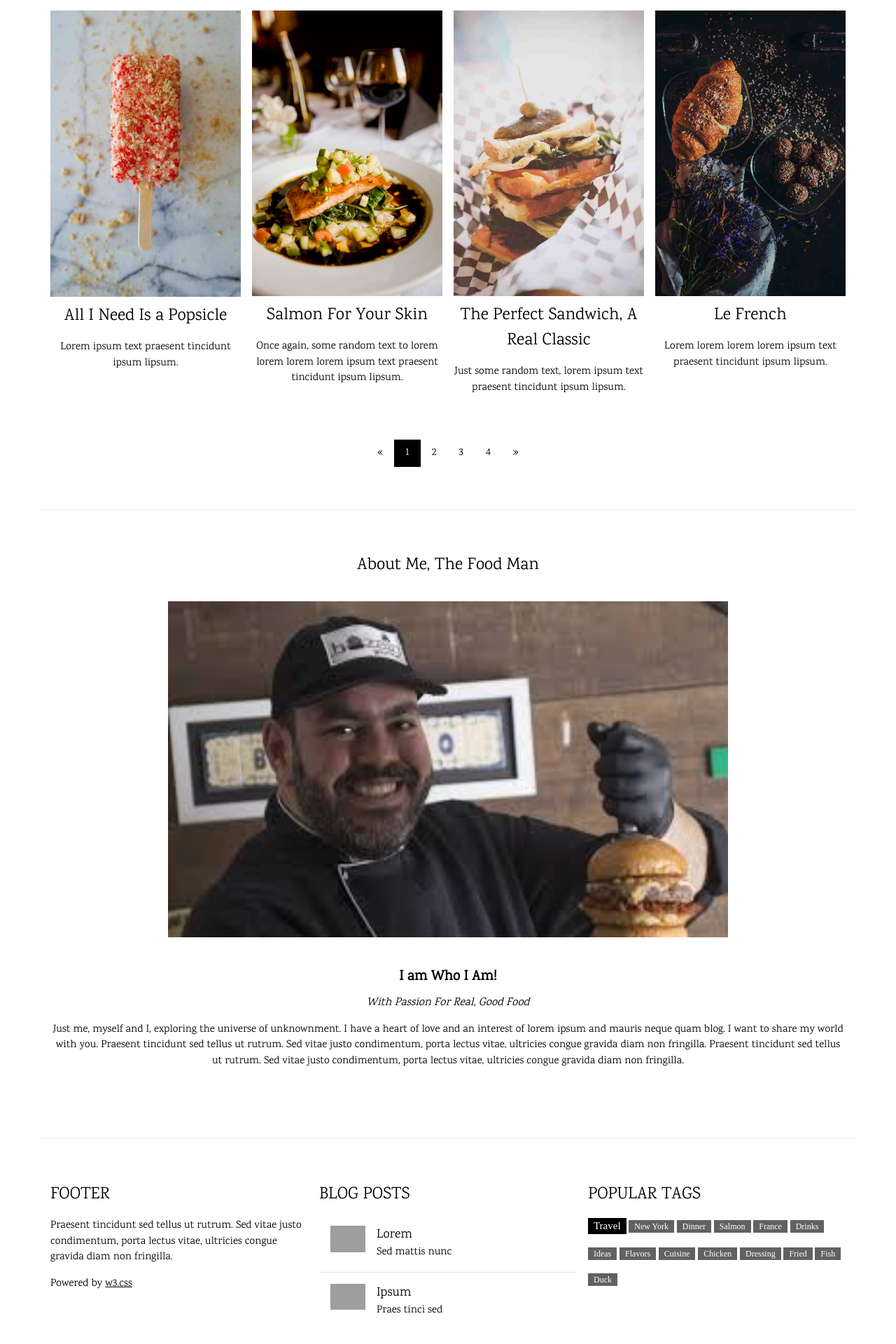
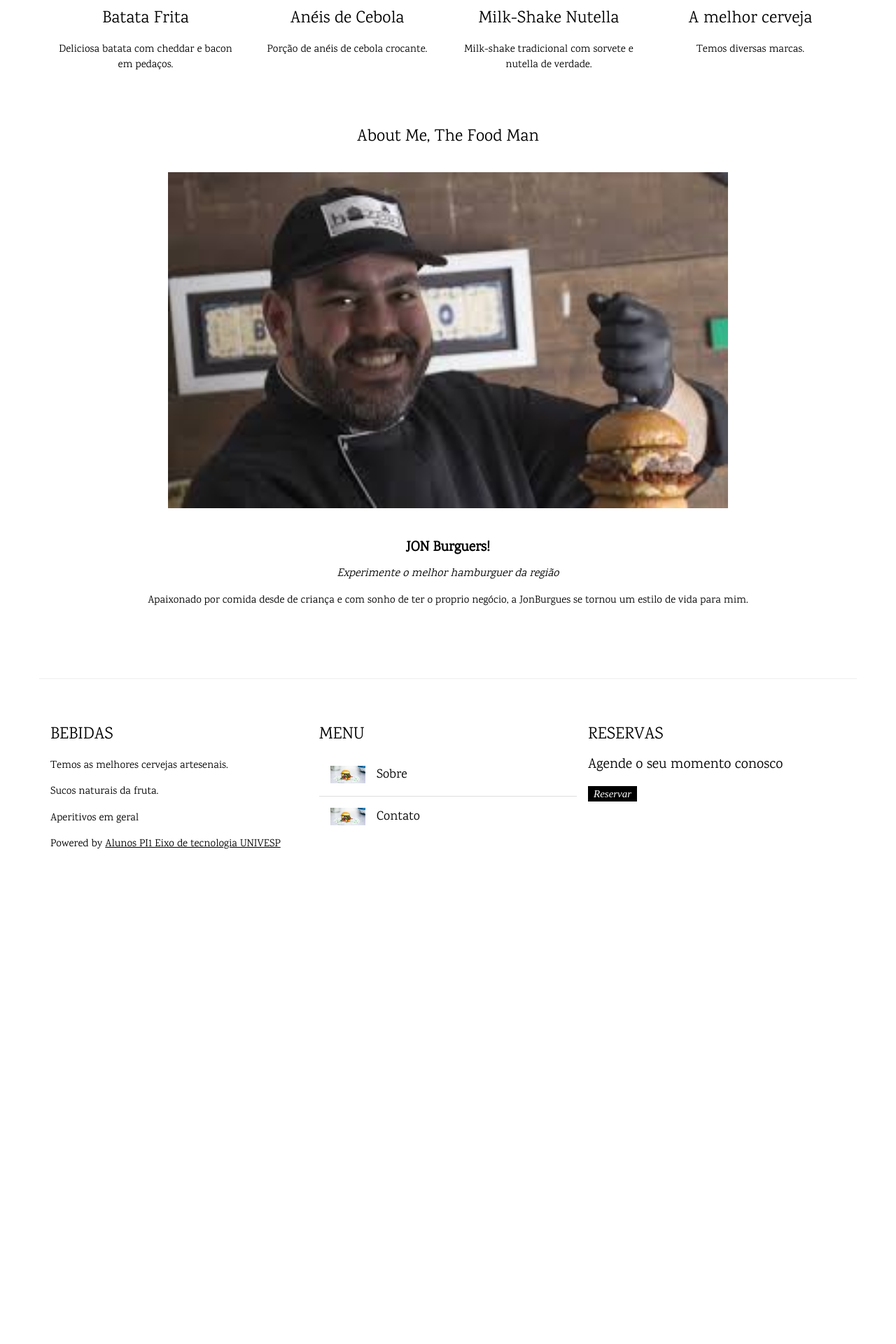
Before and after one commit to rick-savior/Hamburguer-Digital, a Django app: page / in a window 1280 px wide. Shown: the part 731-2651 px from the top of the page at 70% size. After the commit the page ends 1944 px from the top, so only its background shows below. Run offline with Django 5.2, Linux system fonts and the light colour scheme; grey boxes are pictures that could not be loaded.

Commit message:
Add files via upload
Mudanças tradicionais no projeto, como fotos e descrições.

```diff
--- a/Hamburguer/list/templates/list/index.html
+++ b/Hamburguer/list/templates/list/index.html
@@ -15,9 +15,9 @@ body,h1,h2,h3,h4,h5,h6 {font-family: "Karma", sans-serif}
 <body>
 
 <!-- Sidebar (hidden by default) -->
-<nav class="w3-sidebar w3-bar-block w3-card w3-top w3-xlarge w3-animate-left" style="display:none;z-index:2;width:40%;min-width:300px" id="mySidebar">
+<nav class="w3-sidebar w3-bar-block w3-card w3-top w3-xlarge w3-animate-left" style="display:none;z-index:2;width:18%;min-width:300px" id="mySidebar">
   <a href="javascript:void(0)" onclick="w3_close()"
-  class="w3-bar-item w3-button">Close Menu</a>
+  class="w3-bar-item w3-button">Menu</a>
   <a href="#food" onclick="w3_close()" class="w3-bar-item w3-button">Food</a>
   <a href="#about" onclick="w3_close()" class="w3-bar-item w3-button">About</a>
 </nav>
@@ -26,8 +26,8 @@ body,h1,h2,h3,h4,h5,h6 {font-family: "Karma", sans-serif}
 <div class="w3-top">
   <div class="w3-white w3-xlarge" style="max-width:1200px;margin:auto">
     <div class="w3-button w3-padding-16 w3-left" onclick="w3_open()">☰</div>
-    <div class="w3-right w3-padding-16">Mail</div>
-    <div class="w3-center w3-padding-16">My Food</div>
+    <div class="w3-right w3-padding-16" style="font-size:80%">localização </div>
+    <div class="w3-center w3-padding-16">Principais</div>
   </div>
 </div>
 
@@ -37,53 +37,54 @@ body,h1,h2,h3,h4,h5,h6 {font-family: "Karma", sans-serif}
   <!-- First Photo Grid-->
   <div class="w3-row-padding w3-padding-16 w3-center" id="food">
     <div class="w3-quarter">
-      <img src="/static/img/sandwich.jpg" alt="Sandwich" style="width:100%">
-      <h3>The Perfect Sandwich, A Real NYC Classic</h3>
-      <p>Just some random text, lorem ipsum text praesent tincidunt ipsum lipsum.</p>
+      <img src="https://img.deliverydireto.com.br/unsafe/fit-in/origxorig/https://duisktnou8b89.cloudfront.net/img/items/6797ceb7d9ee6.jpeg" alt="Sandwich" style="width:100%">
+      <h3>Jon Burguer, Clássico</h3>
+      <p>Sanduíche tradicional de pão com brioche + blend de carne 150g. Queijo cheddar, maionese e mostarda caseiras, tomate e alface</p>
     </div>
     <div class="w3-quarter">
-      <img src="/static/img/steak.jpg" alt="Steak" style="width:100%">
-      <h3>Let Me Tell You About This Steak</h3>
-      <p>Once again, some random text to lorem lorem lorem lorem ipsum text praesent tincidunt ipsum lipsum.</p>
+      <img src="https://img.deliverydireto.com.br/unsafe/fit-in/origxorig/https://duisktnou8b89.cloudfront.net/img/items/6797cf762bf85.jpeg" alt="Steak" style="width:100%">
+      <h3>Hot Burguer, Fome do cão</h3>
+      <p>Pão de brioche com 2 hamburguers e mussarela no meio. Alface, tomate e cebola caramelizada.</p>
     </div>
     <div class="w3-quarter">
-      <img src="/static/img/cherries.jpg" alt="Cherries" style="width:100%">
-      <h3>Cherries, interrupted</h3>
-      <p>Lorem ipsum text praesent tincidunt ipsum lipsum.</p>
-      <p>What else?</p>
+      <img src="https://img.deliverydireto.com.br/unsafe/fit-in/origxorig/https://duisktnou8b89.cloudfront.net/img/items/6797ce99e7e21.jpeg" alt="Cherries" style="width:100%">
+      <h3>Top Burguer, Picanha!</h3>
+      <p>Blend de picanha(150g) com tiras de bacon, maionese caseira e queijo cheddar.</p>
+
     </div>
     <div class="w3-quarter">
-      <img src="/static/img/wine.jpg" alt="Pasta and Wine" style="width:100%">
-      <h3>Once Again, Robust Wine and Vegetable Pasta</h3>
-      <p>Lorem ipsum text praesent tincidunt ipsum lipsum.</p>
+      <img src="https://img.deliverydireto.com.br/unsafe/fit-in/origxorig/https://duisktnou8b89.cloudfront.net/img/items/6797cedc8eb96.jpeg" alt="Pasta and Wine" style="width:100%">
+      <h3>Chicken Burguer</h3>
+      <p>Empanado de frango com mussarela, tomate, alface e molhos artesanais.</p>
     </div>
   </div>
 
   <!-- Second Photo Grid-->
   <div class="w3-row-padding w3-padding-16 w3-center">
     <div class="w3-quarter">
-      <img src="/static/img/popsicle.jpg" alt="Popsicle" style="width:100%">
-      <h3>All I Need Is a Popsicle</h3>
-      <p>Lorem ipsum text praesent tincidunt ipsum lipsum.</p>
+      <img src="https://img.deliverydireto.com.br/unsafe/fit-in/origxorig/https://duisktnou8b89.cloudfront.net/img/items/65fe564de7015.jpeg" alt="Popsicle" style="width:100%">
+      <h3>Batata Frita</h3>
+      <p>Deliciosa batata com cheddar e bacon em pedaços.</p>
     </div>
     <div class="w3-quarter">
-      <img src="/static/img/salmon.jpg" alt="Salmon" style="width:100%">
-      <h3>Salmon For Your Skin</h3>
-      <p>Once again, some random text to lorem lorem lorem lorem ipsum text praesent tincidunt ipsum lipsum.</p>
+      <img src="https://img.deliverydireto.com.br/unsafe/fit-in/origxorig/https://duisktnou8b89.cloudfront.net/img/items/63b0998d0941c.png" alt="Salmon" style="width:100%">
+      <h3>Anéis de Cebola</h3>
+      <p>Porção de anéis de cebola crocante.</p>
     </div>
     <div class="w3-quarter">
-      <img src="/static/img/sandwich.jpg" alt="Sandwich" style="width:100%">
-      <h3>The Perfect Sandwich, A Real Classic</h3>
-      <p>Just some random text, lorem ipsum text praesent tincidunt ipsum lipsum.</p>
+      <img src="https://img.deliverydireto.com.br/unsafe/fit-in/origxorig/https://duisktnou8b89.cloudfront.net/img/items/63b07c22ad051.png" alt="Sandwich" style="width:100%">
+      <h3>Milk-Shake Nutella</h3>
+      <p>Milk-shake tradicional com sorvete e nutella de verdade.</p>
     </div>
     <div class="w3-quarter">
-      <img src="/static/img/croissant.jpg" alt="Croissant" style="width:100%">
-      <h3>Le French</h3>
-      <p>Lorem lorem lorem lorem ipsum text praesent tincidunt ipsum lipsum.</p>
+      <img src="https://img.deliverydireto.com.br/unsafe/fit-in/origxorig/https://duisktnou8b89.cloudfront.net/img/items/6544103a4fb60.jpeg" alt="Cerveja" style="width:100%">
+      <h3>A melhor cerveja</h3>
+      <p>Temos diversas marcas.</p>
     </div>
   </div>
 
   <!-- Pagination -->
+   <!--
   <div class="w3-center w3-padding-32">
     <div class="w3-bar">
       <a href="#" class="w3-bar-item w3-button w3-hover-black">«</a>
@@ -94,7 +95,7 @@ body,h1,h2,h3,h4,h5,h6 {font-family: "Karma", sans-serif}
       <a href="#" class="w3-bar-item w3-button w3-hover-black">»</a>
     </div>
   </div>
-
+  ->
   <hr id="about">
 
   <!-- About Section -->
@@ -102,9 +103,9 @@ body,h1,h2,h3,h4,h5,h6 {font-family: "Karma", sans-serif}
     <h3>About Me, The Food Man</h3><br>
     <img src="/static/img/chef.jpg" alt="Me" class="w3-image" style="display:block;margin:auto" width="800" height="533">
     <div class="w3-padding-32">
-      <h4><b>I am Who I Am!</b></h4>
-      <h6><i>With Passion For Real, Good Food</i></h6>
-      <p>Just me, myself and I, exploring the universe of unknownment. I have a heart of love and an interest of lorem ipsum and mauris neque quam blog. I want to share my world with you. Praesent tincidunt sed tellus ut rutrum. Sed vitae justo condimentum, porta lectus vitae, ultricies congue gravida diam non fringilla. Praesent tincidunt sed tellus ut rutrum. Sed vitae justo condimentum, porta lectus vitae, ultricies congue gravida diam non fringilla.</p>
+      <h4><b>JON Burguers!</b></h4>
+      <h6><i>Experimente o melhor hamburguer da região</i></h6>
+      <p>Apaixonado por comida desde de criança e com sonho de ter o proprio negócio, a JonBurgues se tornou um estilo de vida para mim.</p>
     </div>
   </div>
   <hr>
@@ -112,36 +113,33 @@ body,h1,h2,h3,h4,h5,h6 {font-family: "Karma", sans-serif}
   <!-- Footer -->
   <footer class="w3-row-padding w3-padding-32">
     <div class="w3-third">
-      <h3>FOOTER</h3>
-      <p>Praesent tincidunt sed tellus ut rutrum. Sed vitae justo condimentum, porta lectus vitae, ultricies congue gravida diam non fringilla.</p>
-      <p>Powered by <a href="https://www.w3schools.com/w3css/default.asp" target="_blank">w3.css</a></p>
+      <h3>BEBIDAS</h3>
+      <p>Temos as melhores cervejas artesenais.</p>
+      <p>Sucos naturais da fruta.</p>
+      <p>Aperitivos em geral</p>
+      <p>Powered by <a href= "https://univesp.br" target="_blank">Alunos PI1 Eixo de tecnologia UNIVESP</a></p>
     </div>
 
     <div class="w3-third">
-      <h3>BLOG POSTS</h3>
+      <h3>MENU</h3>
       <ul class="w3-ul w3-hoverable">
         <li class="w3-padding-16">
-          <img src="/w3images/workshop.jpg" class="w3-left w3-margin-right" style="width:50px">
-          <span class="w3-large">Lorem</span><br>
-          <span>Sed mattis nunc</span>
+          <img src="/static/img/hamburger.jpg" class="w3-left w3-margin-right" style="width:50px">
+          <span class="w3-large">Sobre</span><br>
         </li>
         <li class="w3-padding-16">
-          <img src="/w3images/gondol.jpg" class="w3-left w3-margin-right" style="width:50px">
-          <span class="w3-large">Ipsum</span><br>
-          <span>Praes tinci sed</span>
+          <img src="/static/img/hamburger.jpg" class="w3-left w3-margin-right" style="width:50px">
+          <span class="w3-large">Contato</span><br>
         </li>
       </ul>
     </div>
 
     <div class="w3-third w3-serif">
-      <h3>POPULAR TAGS</h3>
-      <p>
-        <span class="w3-tag w3-black w3-margin-bottom">Travel</span> <span class="w3-tag w3-dark-grey w3-small w3-margin-bottom">New York</span> <span class="w3-tag w3-dark-grey w3-small w3-margin-bottom">Dinner</span>
-        <span class="w3-tag w3-dark-grey w3-small w3-margin-bottom">Salmon</span> <span class="w3-tag w3-dark-grey w3-small w3-margin-bottom">France</span> <span class="w3-tag w3-dark-grey w3-small w3-margin-bottom">Drinks</span>
-        <span class="w3-tag w3-dark-grey w3-small w3-margin-bottom">Ideas</span> <span class="w3-tag w3-dark-grey w3-small w3-margin-bottom">Flavors</span> <span class="w3-tag w3-dark-grey w3-small w3-margin-bottom">Cuisine</span>
-        <span class="w3-tag w3-dark-grey w3-small w3-margin-bottom">Chicken</span> <span class="w3-tag w3-dark-grey w3-small w3-margin-bottom">Dressing</span> <span class="w3-tag w3-dark-grey w3-small w3-margin-bottom">Fried</span>
-        <span class="w3-tag w3-dark-grey w3-small w3-margin-bottom">Fish</span> <span class="w3-tag w3-dark-grey w3-small w3-margin-bottom">Duck</span>
-      </p>
+      <h3>RESERVAS</h3>
+      <h4>Agende o seu momento conosco</h4>
+      <i><p>
+        <span class="w3-tag w3-black w3-margin-bottom">Reservar</span>
+      </i></p>
     </div>
   </footer>
 
```
Also changed, not shown: Hamburguer/list/static/img/cerv.jpg (added), Hamburguer/list/static/img/hamburger.jpg (added).
